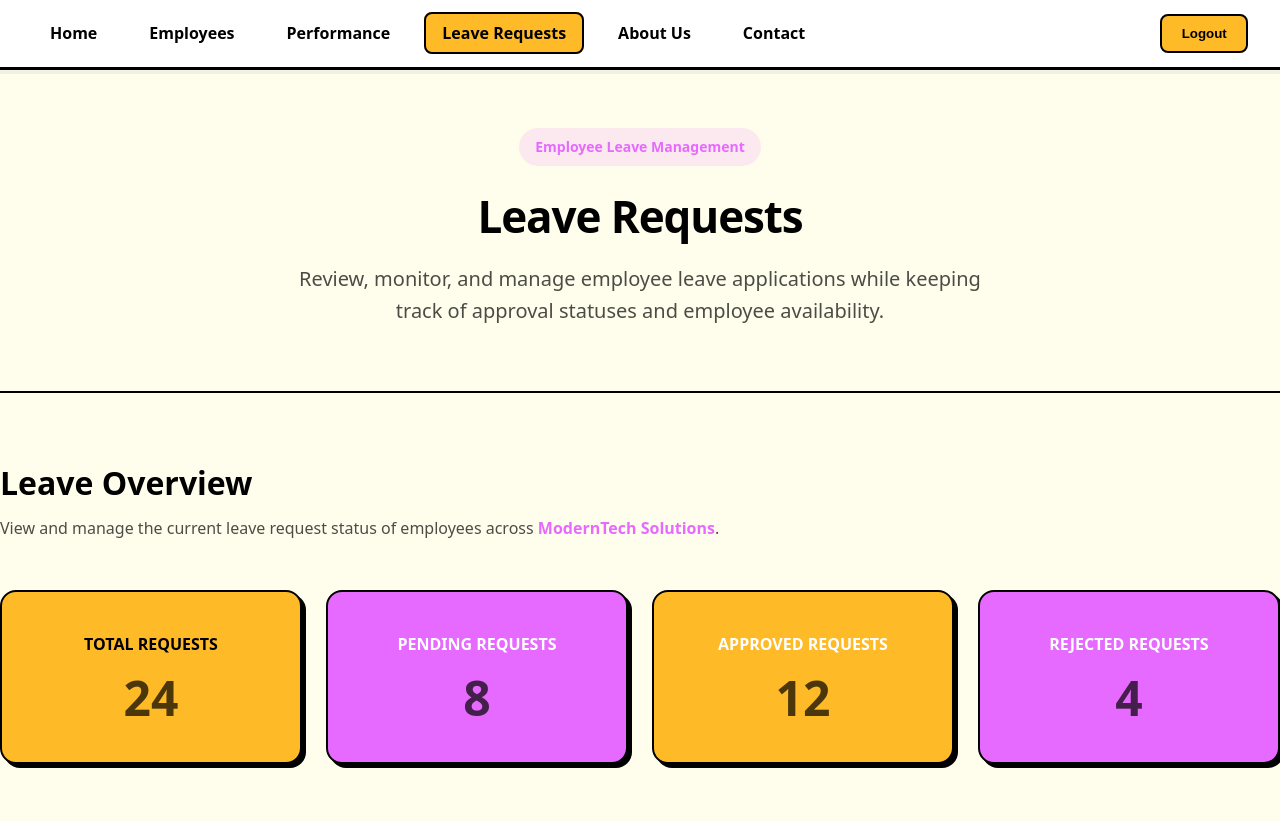
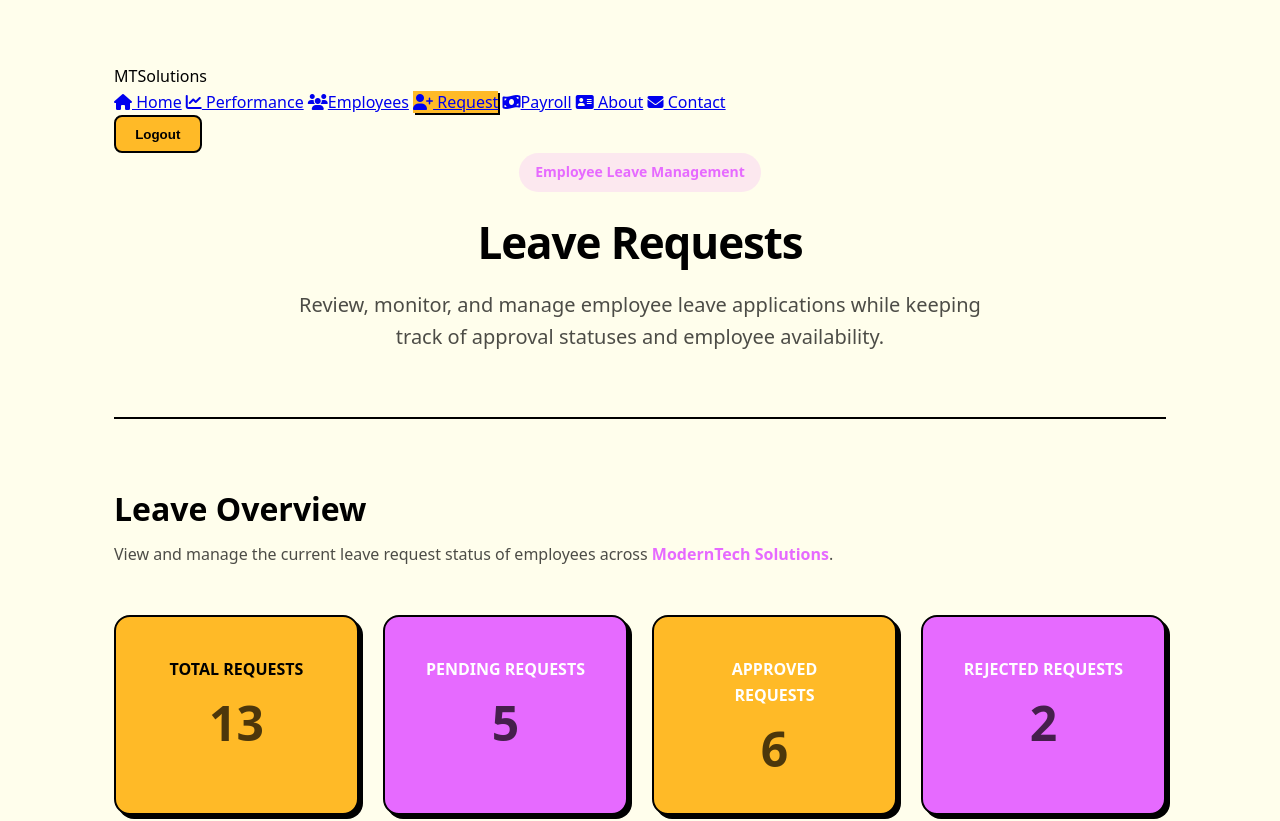
Before and after one commit to Newmi-Git/ModernTech-Solutions, a plain HTML site: page requests.html in a window 1280 px wide. Shown: the top 821 px of the page. Drawn offline with Linux system fonts and the light colour scheme.

Commit message:
Update requests.html

```diff
--- a/requests.html
+++ b/requests.html
@@ -5,31 +5,29 @@
     <meta name="viewport" content="width=device-width, initial-scale=1.0" />
 
     <title>Leave Requests | ModernTech Solutions</title>
-
+    <link rel="stylesheet" href="https://cdnjs.cloudflare.com/ajax/libs/font-awesome/6.4.0/css/all.min.css">
     <link rel="stylesheet" href="./CSS/style.css" />
   </head>
 
   <body class="requests-page">
-  <main class="requests-container"></main>
 
-     <!-- Navigation -->
+    <main class="requests-container">
 
-     <section class="nav-section">
-
-      <nav>
-         <ul>
-           <li> <a href="index.html">Home</a></li>
-           <li><a href="employee.html">Employees</a></li>
-           <li><a href="performance.html">Performance</a></li>
-           <li><a class="active" href="requests.html">Leave Requests</a></li>
-           <li><a href="about.html">About Us</a></li>
-           <li><a href="contact.html">Contact</a></li>
-         </ul>
-       </nav>
-
-       <button class="logout"> Logout </button>
-
-     </section>
+    <nav class="top-navbar">
+    <div class="nav-logo">
+        MT<span>Solutions</span>
+    </div>
+    <div class="nav-links">
+        <a href="index.html" class="nav-item"><i class="fa-solid fa-house"></i> Home</a>
+        <a href="performance.html" class="nav-item"><i class="fa-solid fa-chart-line"></i> Performance</a>
+        <a href="employee.html" class="nav-item"><i class="fa-solid fa-users"></i>Employees</a>
+        <a href="requests.html" class="nav-item active"><i class="fa-solid fa-user-plus"></i> Request</a>
+        <a href="payroll.html" class="nav-item"><i class="fa-solid fa-money-bill-wave"></i>Payroll</a>
+        <a href="about.html" class="nav-item"><i class="fa-solid fa-address-card"></i> About</a>
+        <a href="contact.html" class="nav-item"><i class="fa-solid fa-envelope"></i> Contact</a>
+    </div>
+    <button class="logout"> Logout </button>
+</nav>
 
       <!-- Hero Section -->
 
@@ -47,59 +45,62 @@
       <!-- Leave Overview Section -->
 
       <section class="leave-overview-section">
+
         <div class="overview-container">
 
           <h2>Leave Overview</h2>
 
           <p>
-            View and manage the current leave request status of employees
-            across <strong class="brand-highlight">ModernTech Solutions</strong>.
+            View and manage the current leave request status of employees across
+            <strong class="brand-highlight">ModernTech Solutions</strong>.
           </p>
 
           <div class="leave-summary">
 
             <div class="summary-card">
               <h3>Total Requests</h3>
-              <p>24</p>
+              <p>13</p>
             </div>
 
             <div class="summary-card">
               <h3>Pending Requests</h3>
-              <p>8</p>
+              <p>5</p>
             </div>
 
             <div class="summary-card">
               <h3>Approved Requests</h3>
-              <p>12</p>
+              <p>6</p>
             </div>
 
             <div class="summary-card">
               <h3>Rejected Requests</h3>
-              <p>4</p>
+              <p>2</p>
             </div>
 
           </div>
 
         </div>
+
       </section>
-
 
       <!-- Employee Leave Applications Section -->
 
       <section class="applications-section">
+
         <div class="applications-container">
 
           <h2>Employee Leave Applications</h2>
 
           <p>
-            Manage employee leave requests by reviewing applications, filtering results, and updating approval status in real time.
+            Manage employee leave requests by reviewing applications,
+            filtering results, and updating approval status in real time.
           </p>
 
           <div class="filter-container">
 
             <label for="status">Status:</label>
 
-            <select id="status">
+            <select id="status" onchange="filterStatus()">
               <option>All Status</option>
               <option>Pending</option>
               <option>Approved</option>
@@ -131,6 +132,7 @@
           </table>
 
         </div>
+
       </section>
 
     </main>
```
